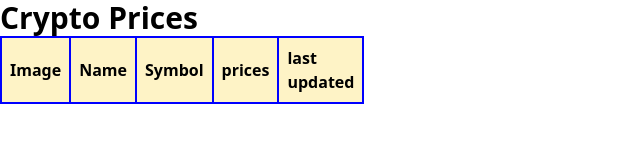
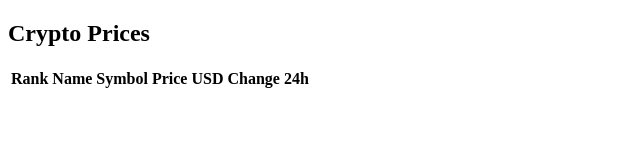
Before and after one commit to azamooceane/Week2, a website built with Vite: page index.html in a window 1280 px wide. Shown: the whole page, without its empty margins (0-640 px from the left). Built offline with nearby package versions, Linux system fonts and the light colour scheme; no server answers.

Commit message:
Add files via upload

```diff
--- a/index.html
+++ b/index.html
@@ -4,36 +4,28 @@
     <meta charset="UTF-8" />
     <link rel="icon" type="image/svg+xml" href="/vite.svg" />
     <meta name="viewport" content="width=device-width, initial-scale=1.0" />
-    <title>Cripto prices</title>
-    <style>
-      table{
-        width:100px;
-        border-collapse: collapse;
-      }
-      th, td{
-        padding: 8px;
-        text-align: left;
-        border:2px solid blue;
-        border-radius: 4px;
-      }
-
-    </style>
-     <script src="https://cdn.jsdelivr.net/npm/@tailwindcss/browser@4"></script>
+    <title>Vite App</title>
+    <link rel="stylesheet" href="https://cdnjs.cloudflare.com/ajax/libs/font-awesome/6.5.0/css/all.min.css" />
+    <link rel="stylesheet" href="style.css"/>
   </head>
   <body>
-    <h1 class="text-3xl font-bold">Crypto Prices</h1>
-    <table class="bg-amber-100"></div>
-      <thead>
+    <div id="app">
+      <h2>Crypto Prices</h2>
+      <table>
+      <thread>
         <tr>
-          <th>Image</th>
+          <th>Rank</th>
           <th>Name</th>
           <th>Symbol</th>
-          <th>prices</th>
-          <th>last updated</th>
+          <th>Price USD</th>
+          <th>Change 24h</th>
         </tr>
-      </thead>
-      <tbody id="prices">
+      </thread>
+      <tbody id="tbody">
+
+      </tbody>
       </table>
-    <script type="module" src="/src/main.js"></script>
+    </div>
+    <script type="module" src="main.js"></script>
   </body>
 </html>
--- a/package.json
+++ b/package.json
@@ -1,5 +1,5 @@
 {
-  "name": "crypto",
+  "name": "first1",
   "private": true,
   "version": "0.0.0",
   "type": "module",
```
Also changed, not shown: 1 other file.
